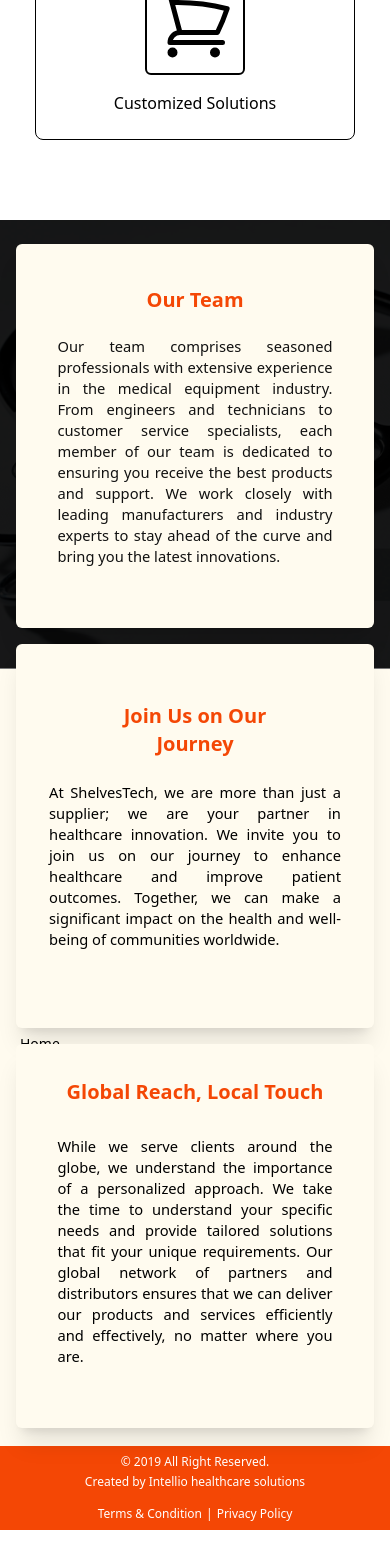
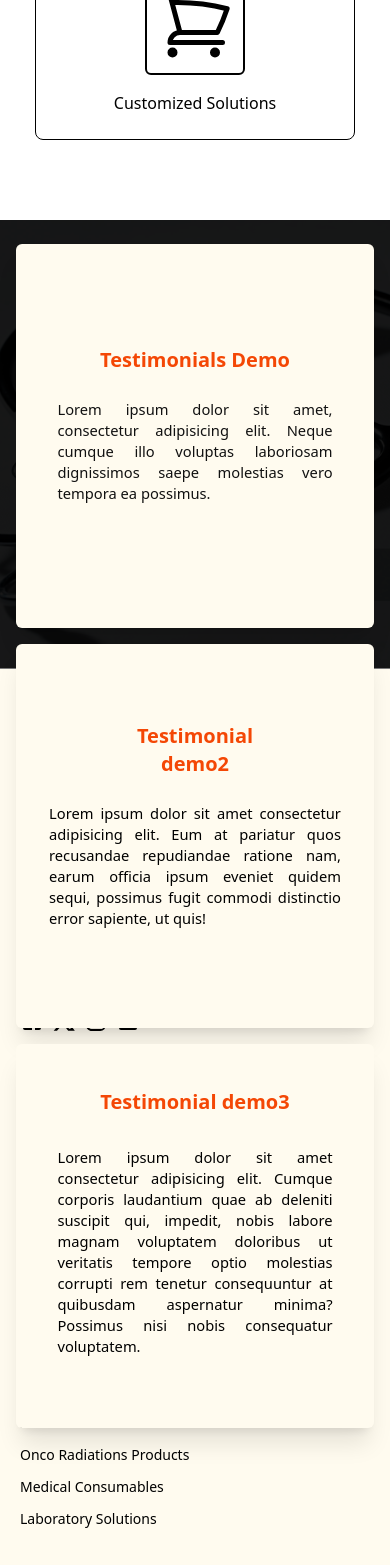
Before and after one commit to shivamdev24/ReactPractice, a React (Vite) app: page / in a window 390 px wide. Shown: the part 5598-7163 px from the top of the page. Before the commit the page ends 7128 px from the top, so only its background shows below. Built offline with nearby package versions, Linux system fonts and the light colour scheme.

Commit message:
Conetn Update in four Section

```diff
--- a/src/Components/Footer.jsx
+++ b/src/Components/Footer.jsx
@@ -1,32 +1,32 @@
 import { Link } from "react-router-dom";
 
-import Logo from '../assets/img/logo-dark.png'
+import Logo from "../assets/img/logo-dark.png";
 
 import LinkedInIcon from "@mui/icons-material/LinkedIn";
 import FacebookIcon from "@mui/icons-material/Facebook";
 import XIcon from "@mui/icons-material/X";
 import InstagramIcon from "@mui/icons-material/Instagram";
-
+import EmailIcon from "@mui/icons-material/Email";
+import LocalPhoneIcon from "@mui/icons-material/LocalPhone";
 
 const socialLink = [
   {
     path: "/",
-  icon: <FacebookIcon/>,
+    icon: <FacebookIcon />,
   },
   {
     path: "/",
-  icon: <XIcon/>,
+    icon: <XIcon />,
   },
   {
     path: "/",
-  icon: <InstagramIcon/>,
+    icon: <InstagramIcon />,
   },
   {
     path: "/",
-  icon: <LinkedInIcon/>,
+    icon: <LinkedInIcon />,
   },
 ];
-
 
 function Footer() {
   return (
@@ -34,10 +34,10 @@ function Footer() {
       <div className="flex  flex-col gap-5 sm:flex-row py-12 px-5 text-black justify-evenly">
         <div className="text-black lg:w-[50%] flex flex-col gap-4">
           <div className="font-3xl">
-            <img src={Logo} className="w-72" alt="" />
+            <img src={Logo} className="w-80" alt="" />
           </div>
           <div>
-            <p className="font-semibold text-sm md:text-md text-justify text-black">
+            <p className="font-medium text-sm md:text-md text-justify text-graylight">
               At Shelves Tech, we understand that the heart of exceptional
               healthcare lies in the quality and reliability of the equipment
               used. Founded over a decade ago, our company has grown into a
@@ -45,6 +45,19 @@ function Footer() {
               empowering healthcare providers with the tools they need to
               deliver outstanding patient care.
             </p>
+          </div>
+          <div>
+            <div className="py-1">
+              <p>
+                {" "}
+                <LocalPhoneIcon /> +91 9899730901 | +91 8920474021
+              </p>
+            </div>
+            <div className="py-1">
+              <a className="hover:text-orange" href="mailto:mukesh.panchal@shelvestech.com">
+                <EmailIcon /> mukesh.panchal@shelvestech.com
+              </a>
+            </div>
           </div>
           <div>
             <div className="flex gap-2">
@@ -77,6 +90,18 @@ function Footer() {
             <Link className=" hover:text-orange duration-300" to="/contact">
               Contact US
             </Link>
+            <Link
+              className=" hover:text-orange duration-300"
+              to="/terms-condition"
+            >
+              Terms & Conditions
+            </Link>
+            <Link
+              className=" hover:text-orange duration-300"
+              to="/privacy-policy"
+            >
+              Privacy Policy
+            </Link>
           </div>
         </div>
         <div className="flex flex-col gap-6">
@@ -84,17 +109,29 @@ function Footer() {
             Our Product Portfolio
           </h1>
           <div className="flex text-sm md:text-md flex-col gap-3">
-            <Link className=" hover:text-orange duration-300" to="/PSA-Oxygen-Plant">
+            <Link
+              className=" hover:text-orange duration-300"
+              to="/PSA-Oxygen-Plant"
+            >
               PSA Oxygen Plant
             </Link>
-            <Link className=" hover:text-orange duration-300" to="/Refurbished-CT-MRI-Machines">
+            <Link
+              className=" hover:text-orange duration-300"
+              to="/Refurbished-CT-MRI-Machines"
+            >
               Refurbished-CT MRI Machines
             </Link>
 
-            <Link className=" hover:text-orange duration-300" to="/Software-Solutions">
+            <Link
+              className=" hover:text-orange duration-300"
+              to="/Software-Solutions"
+            >
               Software Solutions
             </Link>
-            <Link className=" hover:text-orange duration-300" to="/Onco-Radiations-Products">
+            <Link
+              className=" hover:text-orange duration-300"
+              to="/Onco-Radiations-Products"
+            >
               Onco Radiations Products
             </Link>
 
@@ -109,7 +146,6 @@ function Footer() {
               to="/Lab-solutions"
             >
               Laboratory Solutions
-
             </Link>
           </div>
         </div>
@@ -129,4 +165,4 @@ function Footer() {
   );
 }
 
-export default Footer
+export default Footer;
--- a/src/Components/Header.jsx
+++ b/src/Components/Header.jsx
@@ -6,8 +6,8 @@ function Header() {
       <div className="flex   ">
         <div className="flex justify-around w-full  gap-6">
           {" "}
-                  <p>+91 9910998246, +91 11-42283156</p>
-                  <p>info@intelliohealthcare.com</p>
+          <p>Call Us :  +91 9899730901 | +91 8920474021</p>
+          <p>Send mail : mukesh.panchal@shelvestech.com</p>
         </div>
       </div>
     </div>
--- a/src/pages/Home.jsx
+++ b/src/pages/Home.jsx
@@ -565,7 +565,7 @@ function Home() {
                     <div className="flex h-96 flex-col  shadow-xl rounded-md bg-cream  py-2 justify-center items-center  text-graydark px-2">
                       <Fade direction="up" triggerOnce="true">
                         <h1 className="lg:text-3xl text-xl text-center text-orange font-bold ">
-                          Our Team
+                          Testimonials Demo
                         </h1>
                       </Fade>
 
@@ -573,14 +573,7 @@ function Home() {
                         <Fade direction="up" triggerOnce="true">
                           <div className="relative flex flex-col items-center  mx-auto py-6  rounded px-8   overflow-hidden scale-105 transition duration-500">
                             <p className="text-sm text-justify ">
-                              Our team comprises seasoned professionals with
-                              extensive experience in the medical equipment
-                              industry. From engineers and technicians to
-                              customer service specialists, each member of our
-                              team is dedicated to ensuring you receive the best
-                              products and support. We work closely with leading
-                              manufacturers and industry experts to stay ahead
-                              of the curve and bring you the latest innovations.
+                              Lorem ipsum dolor sit amet, consectetur adipisicing elit. Neque cumque illo voluptas laboriosam dignissimos saepe molestias vero tempora ea possimus.
                             </p>
                           </div>
                         </Fade>
@@ -591,7 +584,7 @@ function Home() {
                     <div className="flex flex-col  shadow-xl rounded-md bg-cream  h-96  py-5  justify-center items-center   ">
                       <Fade direction="up" triggerOnce="true">
                         <h1 className="lg:text-2xl mx-auto  w-[80%] text-xl text-center font-bold text-orange ">
-                          Join Us on Our Journey
+                         Testimonial demo2
                         </h1>
                       </Fade>
 
@@ -599,12 +592,7 @@ function Home() {
                         <Fade direction="up" triggerOnce="true">
                           <div className="relative flex flex-col items-center  mx-auto py-6  px-8   overflow-hidden scale-105 transition duration-500">
                             <p className="text-sm text-justify ">
-                              At ShelvesTech, we are more than just a supplier;
-                              we are your partner in healthcare innovation. We
-                              invite you to join us on our journey to enhance
-                              healthcare and improve patient outcomes. Together,
-                              we can make a significant impact on the health and
-                              well-being of communities worldwide.
+                             Lorem ipsum dolor sit amet consectetur adipisicing elit. Eum at pariatur quos recusandae repudiandae ratione nam, earum officia ipsum eveniet quidem sequi, possimus fugit commodi distinctio error sapiente, ut quis!
                             </p>
                           </div>
                         </Fade>
@@ -615,7 +603,7 @@ function Home() {
                     <div className="flex flex-col shadow-xl  bg-cream rounded-md h-96 py-5  justify-center   items-center ">
                       <Fade direction="up" triggerOnce="true">
                         <h1 className="lg:text-2xl text-xl text-center font-bold text-orange">
-                          Global Reach, Local Touch
+                          Testimonial demo3
                         </h1>
                       </Fade>
 
@@ -623,14 +611,7 @@ function Home() {
                         <Fade direction="up" triggerOnce="true">
                           <div className="relative flex flex-col items-center  mx-auto py-8   rounded px-10   overflow-hidden scale-105 transition duration-500">
                             <p className="text-sm text-justify text-black">
-                              While we serve clients around the globe, we
-                              understand the importance of a personalized
-                              approach. We take the time to understand your
-                              specific needs and provide tailored solutions that
-                              fit your unique requirements. Our global network
-                              of partners and distributors ensures that we can
-                              deliver our products and services efficiently and
-                              effectively, no matter where you are.
+                              Lorem ipsum dolor sit amet consectetur adipisicing elit. Cumque corporis laudantium quae ab deleniti suscipit qui, impedit, nobis labore magnam voluptatem doloribus ut veritatis tempore optio molestias corrupti rem tenetur consequuntur at quibusdam aspernatur minima? Possimus nisi nobis consequatur voluptatem.
                             </p>
                           </div>
                         </Fade>
```
Also changed, not shown: src/pages/AboutUs.jsx (+112 -37 lines). Lines whose indentation alone changed are shown as unchanged.
